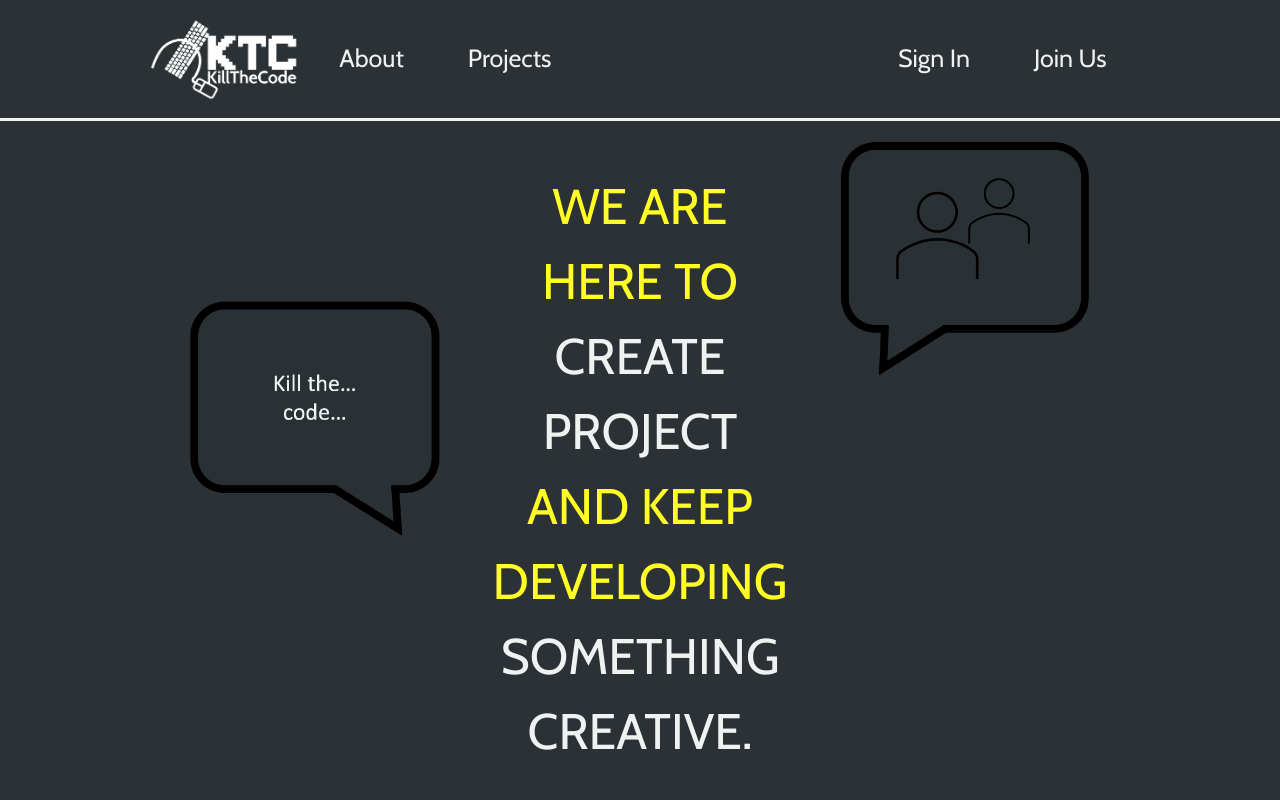
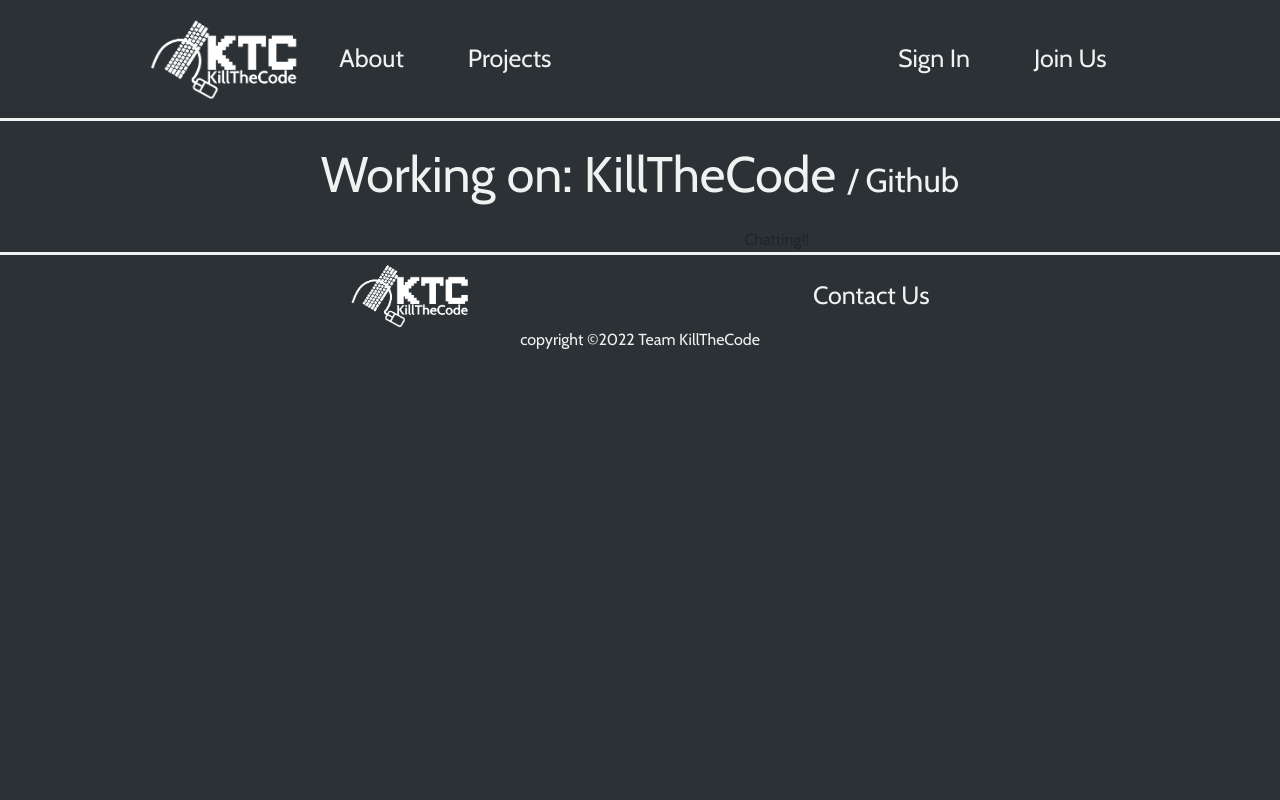
Before and after one commit to Jonghan-park/KillTheCode, a React (Create React App) app in the folder frontend/: page / in a window 1280 px wide. Shown: the top 800 px of the page. Built offline with nearby package versions, Linux system fonts and the light colour scheme.

Commit message:
Update user state to true, and make Calendar components as comment in Working.js

```diff
--- a/frontend/src/components/Main/Main.js
+++ b/frontend/src/components/Main/Main.js
@@ -12,7 +12,7 @@ const Main = () => {
   const [leftMessageIsShown, setLeftMessageIsShown] = useState(false);
   const [rightMessageIsShown, setRightMessageIsShown] = useState(false);
   // The temporary state for displaying a working page based on a user information
-  const [userLogin, setUserLogin] = useState(false);
+  const [userLogin, setUserLogin] = useState(true);
 
   const leftIconHandler = () => {
     if (leftIconClicked === "leftIcon") {
--- a/frontend/src/components/Working/Working.js
+++ b/frontend/src/components/Working/Working.js
@@ -1,6 +1,6 @@
-import { useState } from 'react';
-import { Row, Col } from 'react-bootstrap';
-import Calendar from "../Calendar/Calendar";
+import { useState } from "react";
+import { Row, Col } from "react-bootstrap";
+// import Calendar from "../Calendar/Calendar";
 import Chatting from "../Chatting/Chatting";
 import "./Working.css";
 
@@ -15,14 +15,17 @@ const Working = () => {
     <div className="workingContainer">
       <div className="workingTitle">
         Working on: {project.title} <span className="toGithub"> / </span>
-        <a href={project.github} target="_blank" rel="noreferrer" className="toGithub">
+        <a
+          href={project.github}
+          target="_blank"
+          rel="noreferrer"
+          className="toGithub"
+        >
           Github
         </a>
       </div>
       <Row className="mx-2 mx-xl-5">
-        <Col lg="7">
-          <Calendar />
-        </Col>
+        <Col lg="7">{/* <Calendar /> */}</Col>
         <Col lg="5">
           <Chatting />
         </Col>
```
Lines whose indentation alone changed are shown as unchanged.
